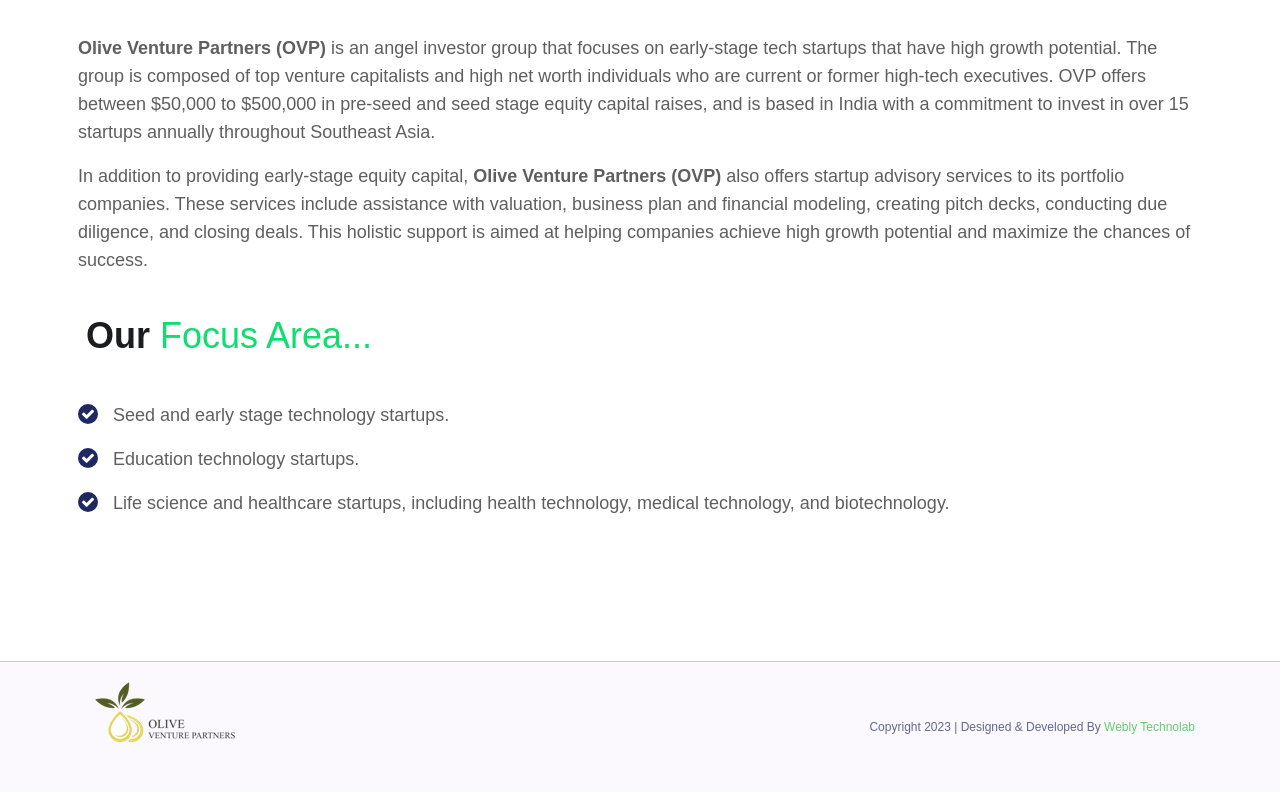
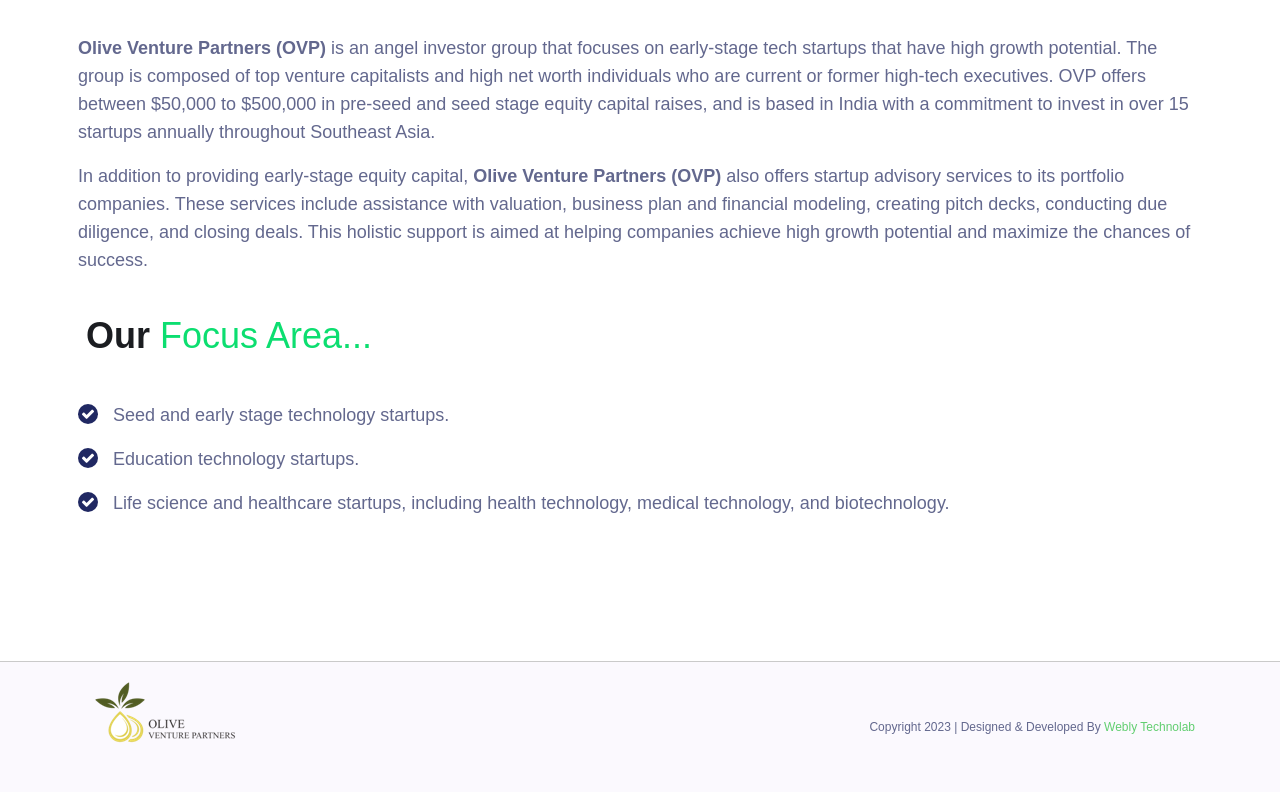
Before and after one commit to anshagarwal012/naresh, a PHP site: page /whoweare.php in a window 1280 px wide. Shown: the part 94-886 px from the top of the page. Run offline with PHP 8.4, Linux system fonts and the light colour scheme.

Commit message:
fix color

```diff
--- a/assets/css/style.css
+++ b/assets/css/style.css
@@ -370,7 +370,8 @@ form.card {
 
 .para p {
   font-size: 18px;
-  color: #5f5f5f;
+  color: #63688e;
+  font-weight: 400;
 }
 
 .heade {
```
